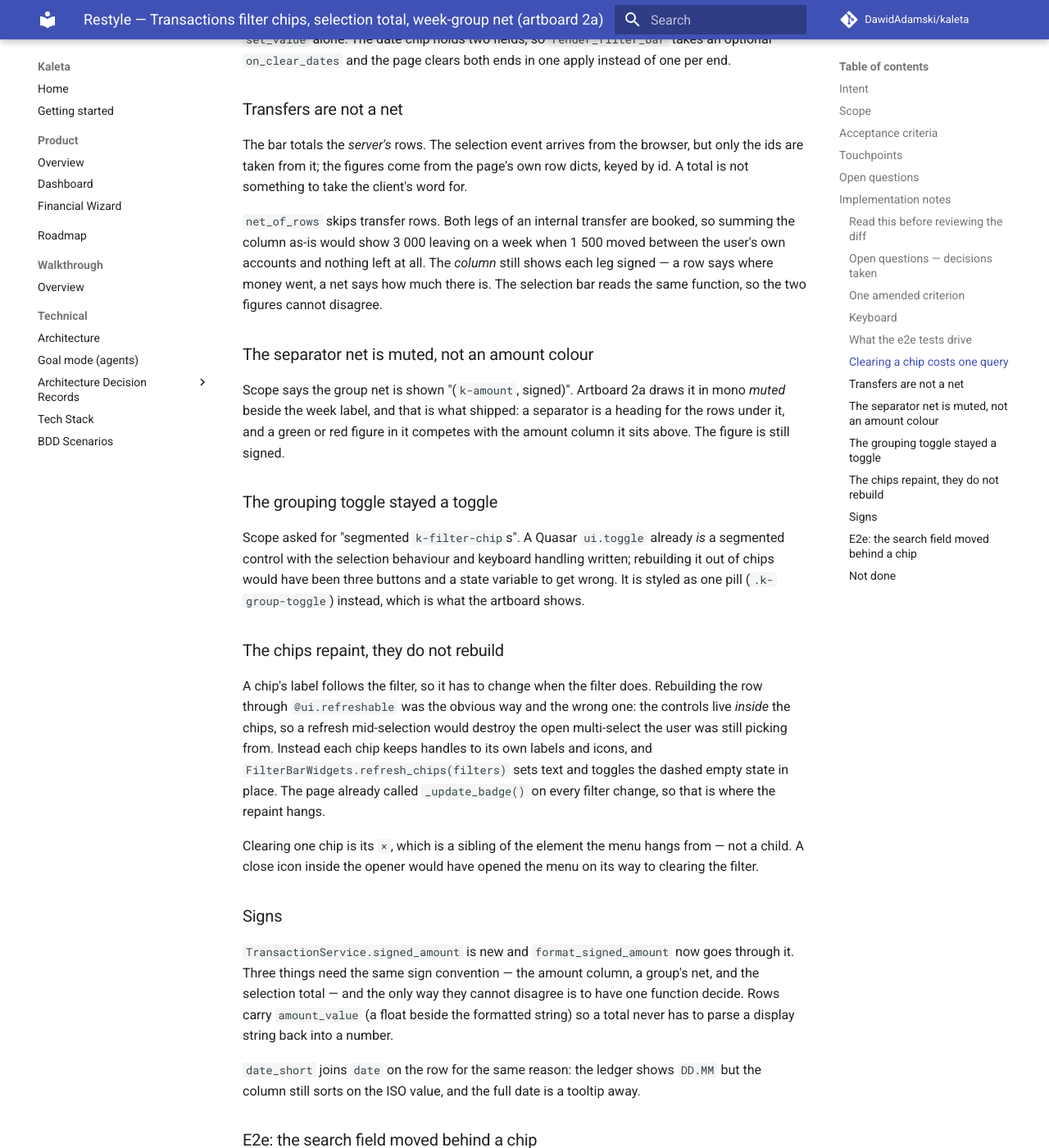
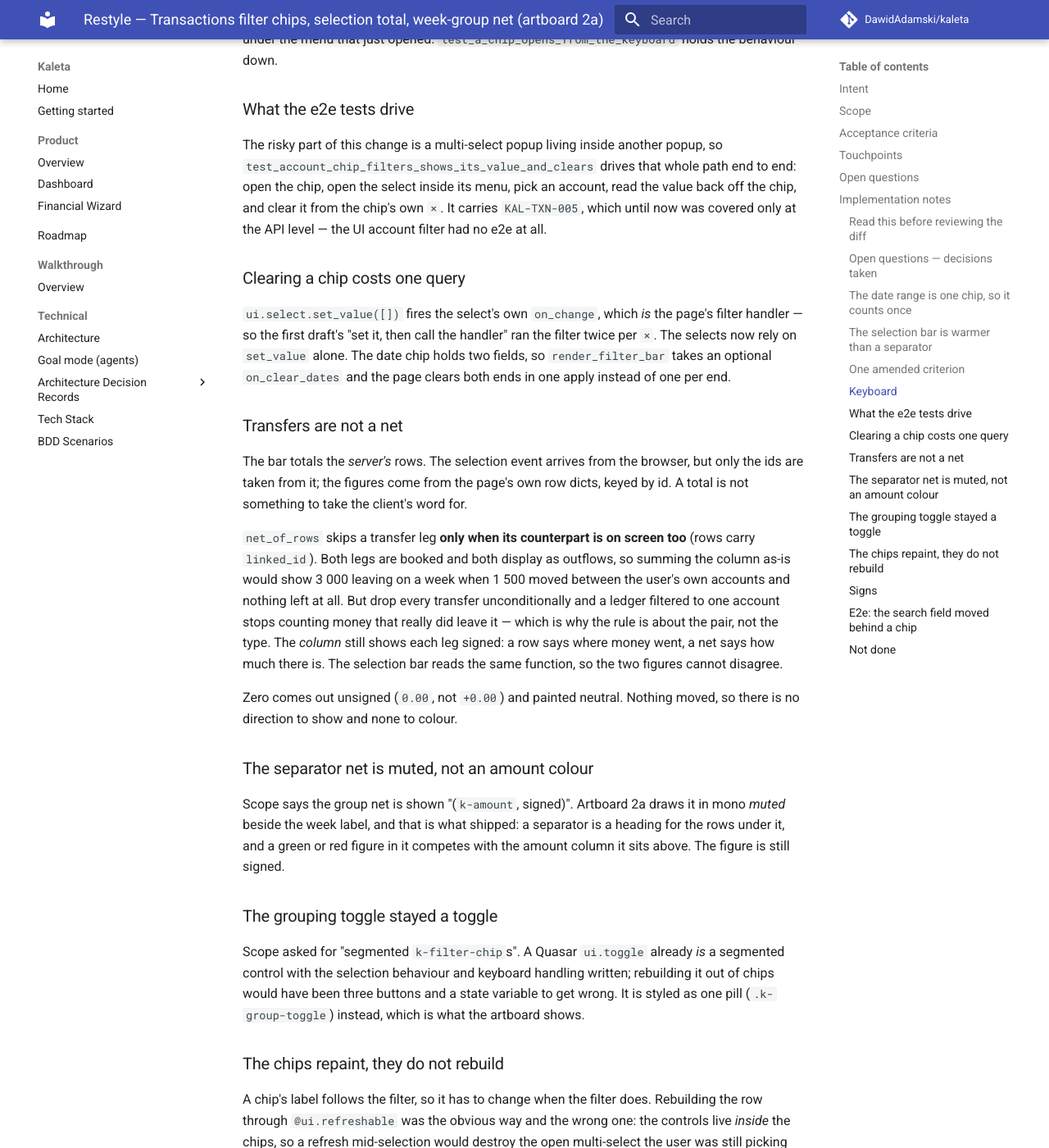
Before and after one commit to DawidAdamski/kaleta, an MkDocs documentation site: the page built from docs/plans/restyle-transactions-filter-chips.md, in a window 1280 px wide and 1400 px high, scrolled down 4254 px. Shown: the whole window at 82% size. Built offline with MkDocs 1.6.1 and Material for MkDocs 9.7.7, drawn with Linux system fonts in a browser that asks for light colours; comment, search, counter and statistics services are not loaded; some of the changed text lies outside the part shown.

Commit message:
fix(transactions): a transfer only nets out when both its legs are on screen
Dropping every transfer from the net was right for the all-accounts
ledger and wrong for a filtered one: a lone leg is money that really
left the account on screen. Rows now carry linked_id and net_of_rows
skips a leg only when its counterpart is visible too.

Also: zero nets read 0.00, not +0.00 — nothing moved, so there is no
direction to show; "Clear all N" counts the date range once, as one
chip; the selection bar gets its own warm token so it no longer matches
the group separators; and each chip carries an aria-label naming the
filter it opens.

Co-Authored-By: Claude Opus 5 (1M context) <noreply@anthropic.com>
Claude-Session: https://claude.ai/code/session_0152AYpRfMD2oD5sjv3sg3qi

```diff
--- a/docs/plans/restyle-transactions-filter-chips.md
+++ b/docs/plans/restyle-transactions-filter-chips.md
@@ -146,6 +146,23 @@ the two below it.
    has exactly one caller (`transactions/page.py`), so a flag would have been
    a switch with one position.
 
+### The date range is one chip, so it counts once
+
+`active_filter_count` counted `date_from` and `date_to` separately, which was
+right when they were two inputs. They are one chip now, and the plan's own
+manual criterion says a date range plus accounts plus a type should read
+"Clear all 3" — with both ends set, the old count said 4. The first version
+of the unit test set only `date_from`, which is the single input where the
+double count still gives 3; it now sets both, as the artboard does.
+
+### The selection bar is warmer than a separator
+
+`.k-selection-bar` read `--k-surface-warm`, the same token `.k-sep-row` uses,
+so the bar and the group separators were the same colour. Artboard 2a draws
+the bar at `#EFE3D6` against the separator's `#F6F1E7`, so the bar now has
+its own token, `--k-surface-warm-strong`, with the sunken surface as its dark
+counterpart.
+
 ### One amended criterion
 
 `grep -q "k-filter-chip" filter_bar.py` became `grep -q "FILTER_CHIP"`. The
@@ -196,12 +213,18 @@ browser, but only the ids are taken from it; the figures come from the page's
 own row dicts, keyed by id. A total is not something to take the client's
 word for.
 
-`net_of_rows` skips transfer rows. Both legs of an internal transfer are
-booked, so summing the column as-is would show 3 000 leaving on a week when
-1 500 moved between the user's own accounts and nothing left at all. The
-*column* still shows each leg signed — a row says where money went, a net
-says how much there is. The selection bar reads the same function, so the
-two figures cannot disagree.
+`net_of_rows` skips a transfer leg **only when its counterpart is on screen
+too** (rows carry `linked_id`). Both legs are booked and both display as
+outflows, so summing the column as-is would show 3 000 leaving on a week when
+1 500 moved between the user's own accounts and nothing left at all. But drop
+every transfer unconditionally and a ledger filtered to one account stops
+counting money that really did leave it — which is why the rule is about the
+pair, not the type. The *column* still shows each leg signed: a row says
+where money went, a net says how much there is. The selection bar reads the
+same function, so the two figures cannot disagree.
+
+Zero comes out unsigned (`0.00`, not `+0.00`) and painted neutral. Nothing
+moved, so there is no direction to show and none to colour.
 
 ### The separator net is muted, not an amount colour
 
```
Also changed, not shown: docs/bdd.md (+12 -2 lines), 10 other files.
